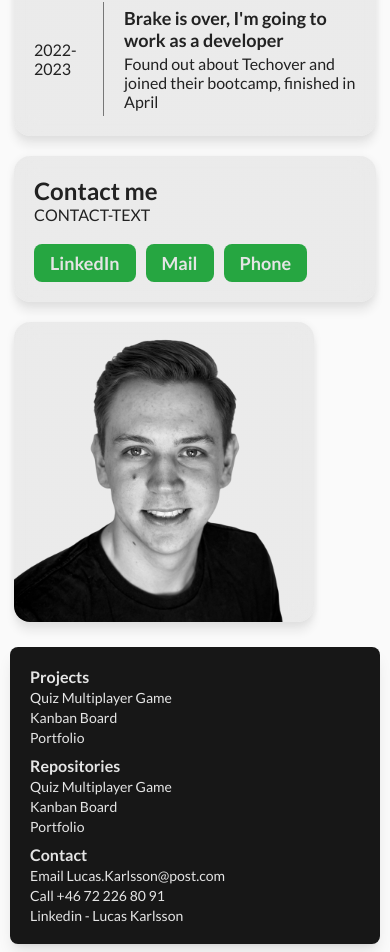
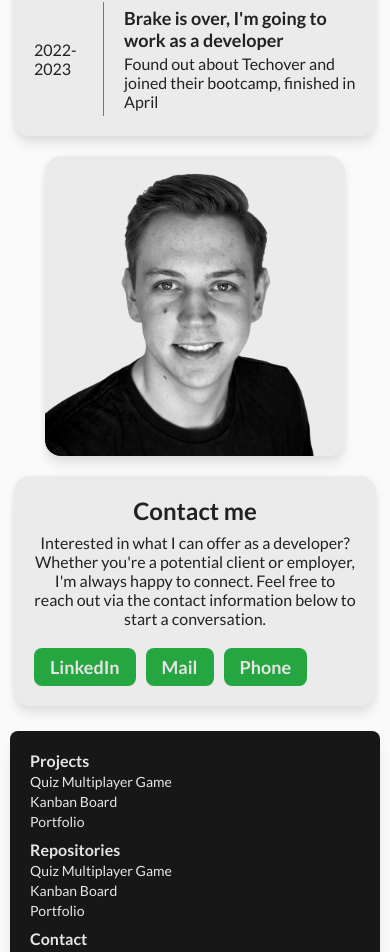
Before and after one commit to luc-as-dev/portfolio-react, a React (Vite) app in the folder client/: page / in a window 390 px wide. Shown: the part 3930-4882 px from the top of the page. Built offline with nearby package versions, Linux system fonts and the light colour scheme.

Commit message:
change text and layout, centered image on mobile

```diff
--- a/client/src/components/ContactMe/ContactMe.scss
+++ b/client/src/components/ContactMe/ContactMe.scss
@@ -13,6 +13,14 @@
     &-text {
       &-title {
         text-align: center;
+
+        padding-bottom: 8px;
+      }
+
+      &-info {
+        text-align: center;
+        max-width: 340px;
+        margin: 0 auto;
       }
     }
 
--- a/client/src/components/ContactMe/ContactMe.tsx
+++ b/client/src/components/ContactMe/ContactMe.tsx
@@ -1,4 +1,3 @@
-import { useState } from "react";
 import Card from "../UI/Card/Card";
 import "./ContactMe.scss";
 
@@ -7,10 +6,6 @@ type Props = {
 };
 
 export default function ContactMe({ className }: Props) {
-  const [isExpanded, setIsExpanded] = useState<boolean>(false);
-
-  function contactOnClickHandler() {}
-
   return (
     <Card
       className={`contact-me ${className}`.trim()}
@@ -18,7 +13,12 @@ export default function ContactMe({ className }: Props) {
     >
       <div className="contact-me-inner-text">
         <h2 className="contact-me-inner-text-title">Contact me</h2>
-        <p>CONTACT-TEXT</p>
+        <p className="contact-me-inner-text-info">
+          Interested in what I can offer as a developer? Whether you're a
+          potential client or employer, I'm always happy to connect. Feel free
+          to reach out via the contact information below to start a
+          conversation.
+        </p>
       </div>
       <div className="contact-me-inner-links">
         <a
--- a/client/src/components/Sections/AboutSection/AboutSection.scss
+++ b/client/src/components/Sections/AboutSection/AboutSection.scss
@@ -10,12 +10,13 @@
 
   &-contact {
     display: flex;
-    flex-wrap: wrap;
+    justify-content: center;
+    flex-wrap: wrap-reverse;
 
     gap: 20px;
 
     &-me {
-      flex-grow: 1;
+      flex: 300px 1;
     }
 
     &-hero {
```
